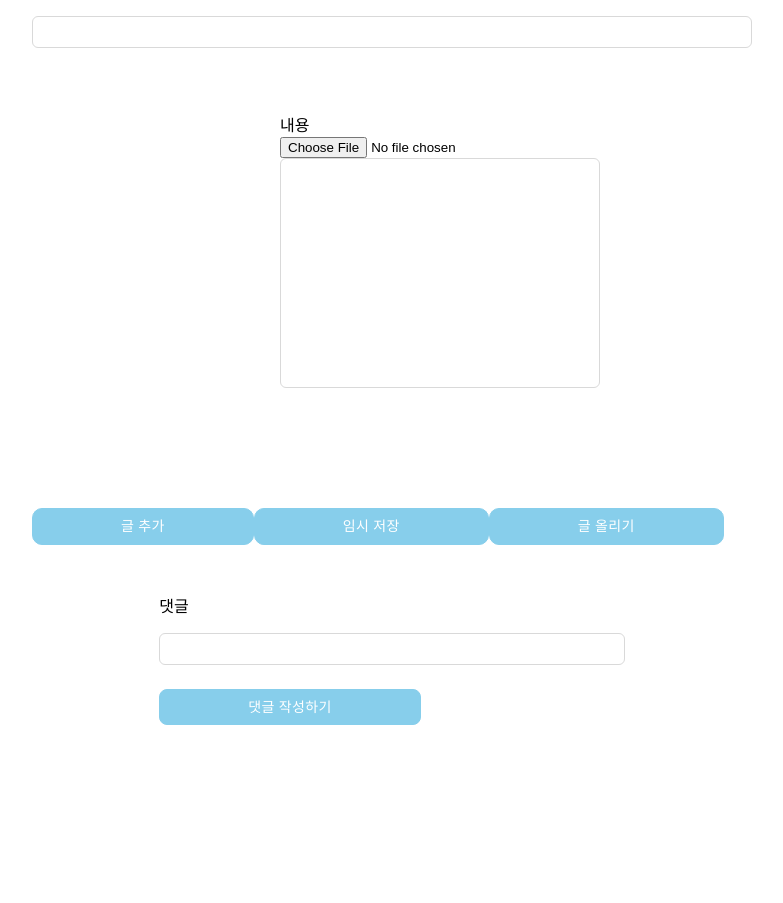
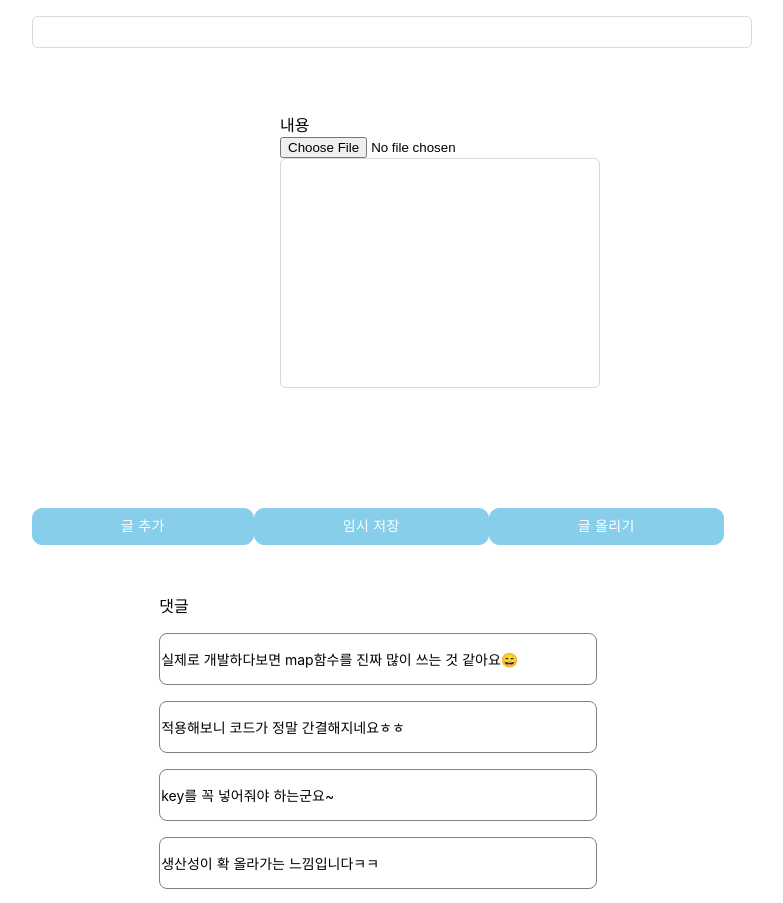
Before and after one commit to HyeGyoungPark/FrontEnd, a React (Create React App) app: page /write in a window 1280 px wide. Shown: the top 903 px of the page, without its empty margins (248-1031 px from the left). Before the commit the page ends 800 px from the top, so only its background shows below. Built offline with nearby package versions, Linux system fonts and the light colour scheme.

Commit message:
댓글 데이터 불러오기

```diff
--- a/src/component/list/CommentList.jsx
+++ b/src/component/list/CommentList.jsx
@@ -21,7 +21,7 @@ function CommentList(props) {
     return (
         <Wrapper>
             {comments?.map((comment, index) => {
-                return <CommentListItem key={comment.id} comment={comment.comments} />
+                return <CommentListItem key={comment.id} comment={comment} />
             })}
         </Wrapper>
     );
--- a/src/component/list/CommentListItem.jsx
+++ b/src/component/list/CommentListItem.jsx
@@ -3,7 +3,7 @@ import styled from "styled-components";
 
 const Wrapper = styled.div`
     width: calc(100% - 32px);
-    padding: 16px;
+    padding: 1px;
     display: flex;
     flex-direction: column;
     align-items: flex-start;
@@ -23,11 +23,11 @@ const ContentText = styled.p`
 `;
 
 function CommentListItem(props) {
-    const { commment } = props;
+    const { comment } = props;
 
     return (
         <Wrapper>
-            <ContentText>{commment.Content}</ContentText>;
+            <ContentText>{ comment.content }</ContentText>
         </Wrapper>
     );
 }
--- a/src/component/ui/CommentBox.jsx
+++ b/src/component/ui/CommentBox.jsx
@@ -18,8 +18,15 @@ const Wrapper = styled.div`
     display: flex;
     flex-direction: column;
     align-items: center;
-    justify-content: bottom;
+    justify-content: center;
 `;
+
+const Commentdata = styled.div`   //작성된 댓글 스크롤바 보이지않게 하기
+    overflow: scroll;
+    &::-webkit-scrollbar{
+        display: none;
+    }
+`
 
 
 const { TextArea } = Input
@@ -27,7 +34,6 @@ const { TextArea } = Input
 function CommentBox(props) {
     const navigate = useNavigate();
     const { postId } = useParams();
-    console.log(props)
 
     const postcomment = postdata.find((item) => {
         return item.id == postId;
@@ -40,12 +46,15 @@ function CommentBox(props) {
     <Wrapper>
     <Box>
         <CommentLabel>댓글</CommentLabel>
-        <CommentList comments={props.comments}></CommentList>
+        <Commentdata>
+            <CommentList comments={postcomment.comments}></CommentList>
+        </Commentdata>
+
 
         <TextArea
             value={comment}
-            onChange={(event) => {setComment(event.target.value);}}
-            autoSize={{minRows: 1, maxRows: 1}}
+            onChange={(event) => {setComment(event.target.value)}}
+            autoSize={{minRows: 2, maxRows: 2}}
         />
 
         <Button
```
